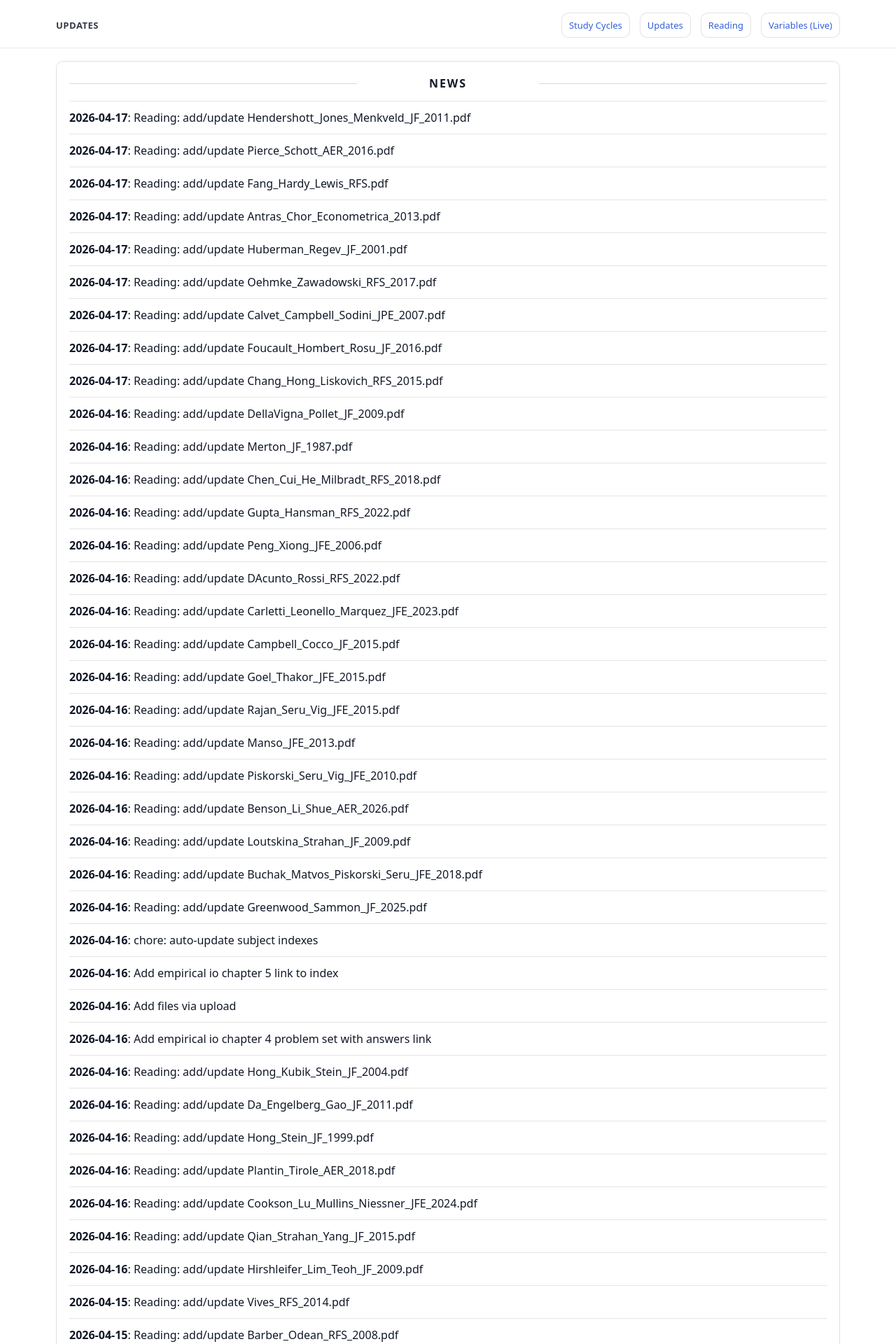
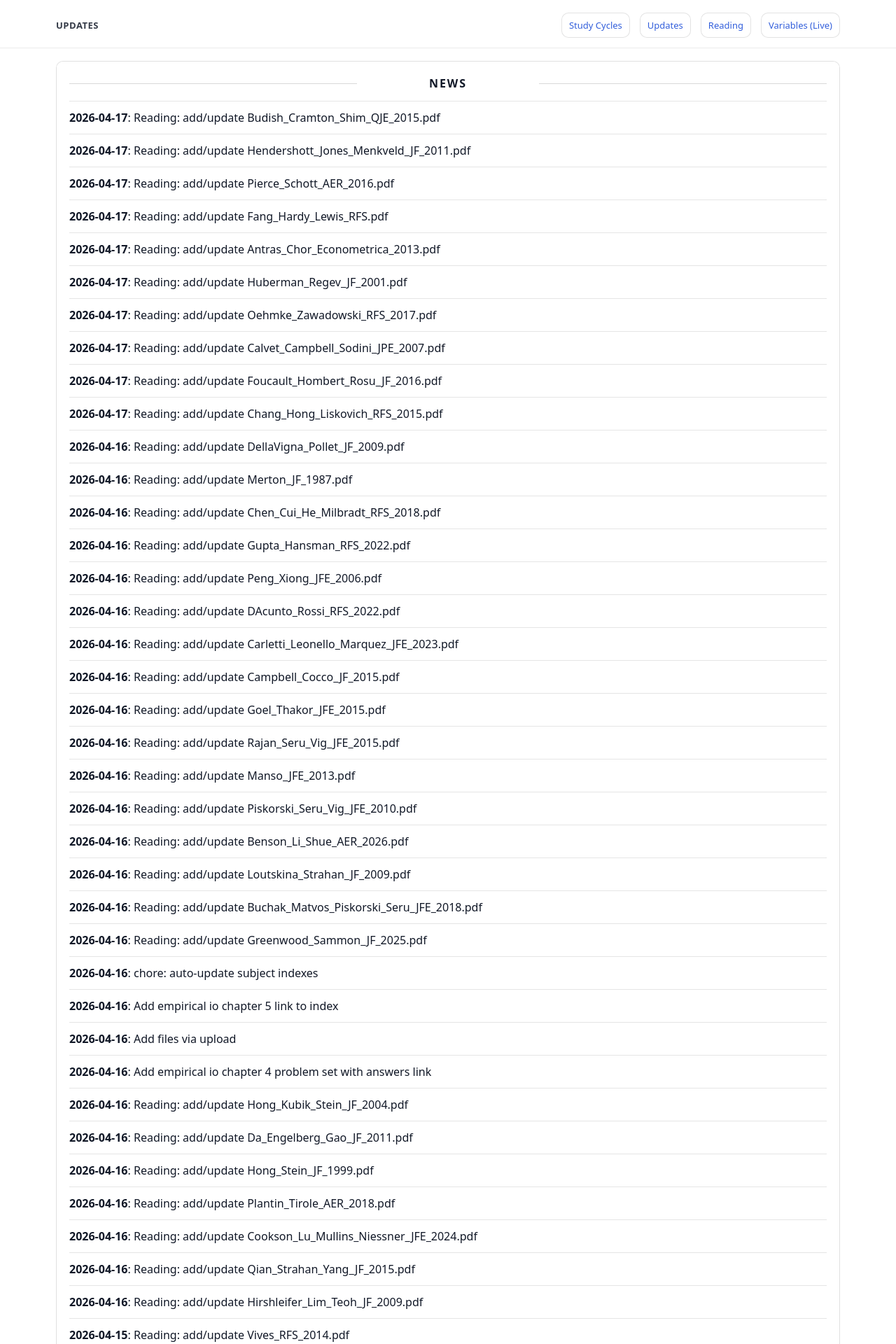
Before and after one commit to yaxinzn/study-archive, a Jekyll site: the page built from updates/index.md, in a window 1280 px wide. Shown: the top 1920 px of the page at 70% size. Built offline with Jekyll 4.4.1, drawn with Linux system fonts in a browser that asks for light colours; some of the changed text lies outside the part shown.

Commit message:
chore: update NEWS feed

```diff
--- a/_data/news.yml
+++ b/_data/news.yml
@@ -1,4 +1,7 @@
 # Auto-generated update history (sorted newest -> oldest). Do not edit manually.
+- ts: "1776418737"
+  date: "2026-04-17"
+  title: "Reading: add/update Budish_Cramton_Shim_QJE_2015.pdf"
 - ts: "1776417802"
   date: "2026-04-17"
   title: "Reading: add/update Hendershott_Jones_Menkveld_JF_2011.pdf"
```
